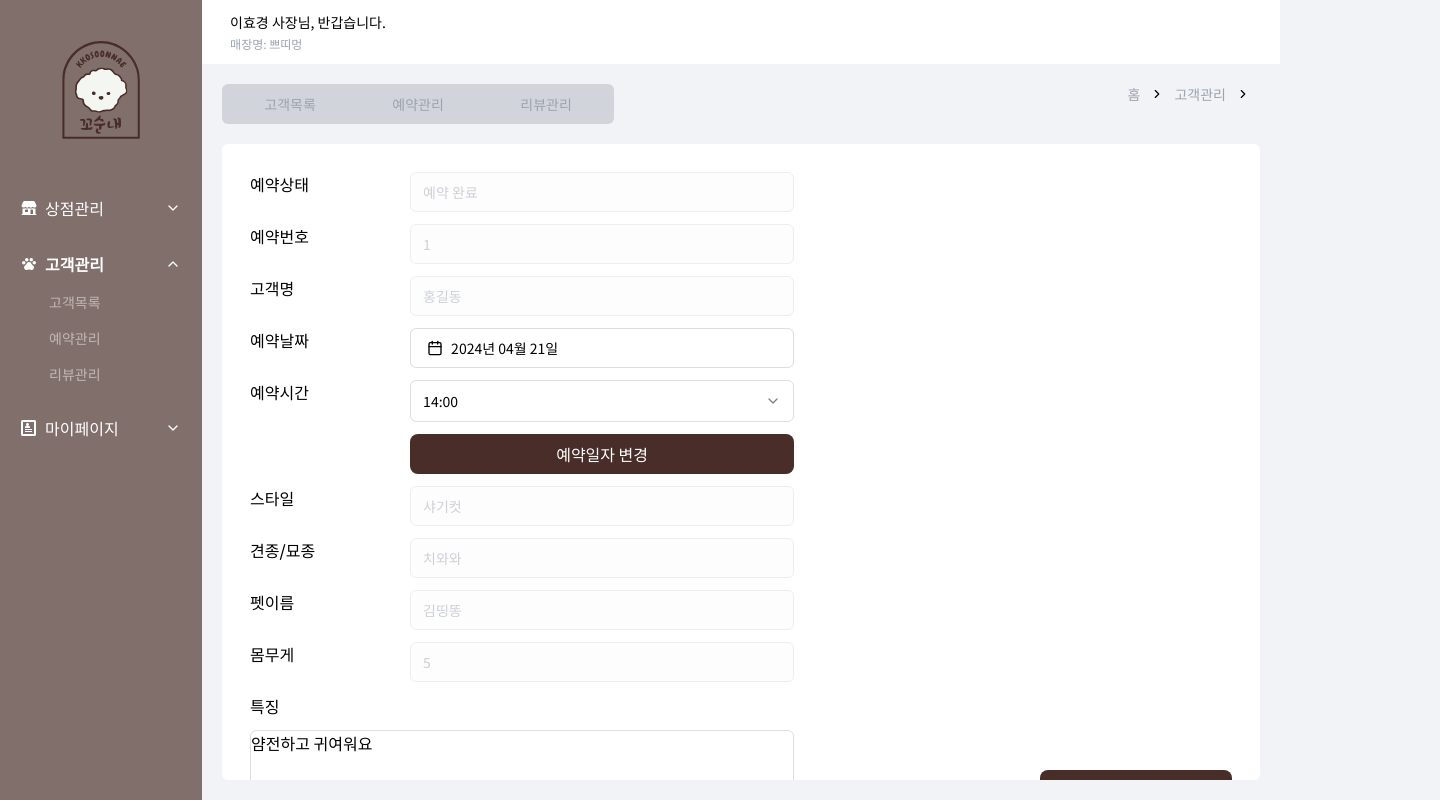
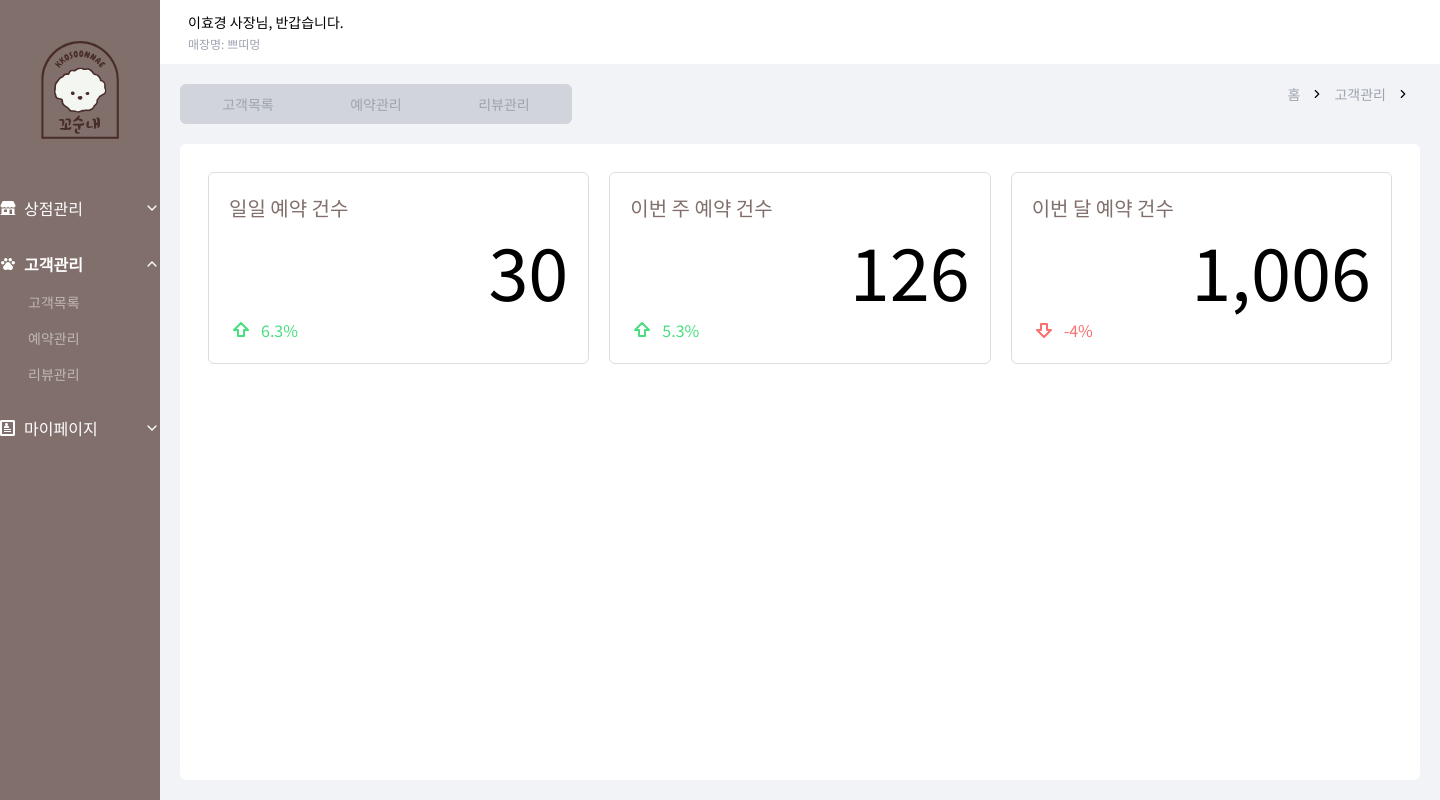
Before and after one commit to super-coding-3/kkosoonnae-president, a React (Create React App) app: page /customer-reservation-statistics in a window 1280 px wide. Shown: the whole page, 1440 px wide, since content can reach past the window. Built offline with nearby package versions, Linux system fonts and the light colour scheme; the HTML template or start-up script is replaced by a standard one.

Commit message:
[style] 예약 통계의 예약 건수 스타일 완료

```diff
--- /dev/null
+++ b/src/components/reservation_statistics/ReservationCount.tsx
@@ -0,0 +1,31 @@
+import React from "react";
+
+import { ArrowBigDown, ArrowBigUp } from "lucide-react";
+import { NUMBER_COMMA } from "constants/constants";
+
+interface ReservationCountProps {
+  title: string;
+  count: number;
+  variance: number;
+}
+
+const ReservationCount: React.FC<ReservationCountProps> = (props) => {
+  return (
+    <article className="flex flex-col justify-center gap-3 border border-COMMONN_BORDER_GRAY rounded-md w-96 h-full p-5">
+      <header className="text-MAIN_LIGHT_COLOR text-xl">{props.title}</header>
+      <main className="w-full text-right text-7xl">
+        {props.count.toString().replace(NUMBER_COMMA, ",")}
+      </main>
+      <footer
+        className={`flex gap-2 ${
+          Math.sign(props.variance) === -1 ? "text-red-400" : "text-green-400"
+        }`}
+      >
+        {Math.sign(props.variance) === -1 ? <ArrowBigDown /> : <ArrowBigUp />}
+        <p>{props.variance}%</p>
+      </footer>
+    </article>
+  );
+};
+
+export default ReservationCount;
--- /dev/null
+++ b/src/components/reservation_statistics/ReservationGraph.tsx
@@ -0,0 +1,13 @@
+import React from "react";
+
+interface ReservationGraph {
+  title: string;
+  count: number;
+  variance: number;
+}
+
+const ReservationGraph: React.FC<ReservationGraph> = (props) => {
+  return <div></div>;
+};
+
+export default ReservationGraph;
--- a/src/constants/constants.tsx
+++ b/src/constants/constants.tsx
@@ -4,6 +4,7 @@ import ReviewManagement from "page/review_management/ReviewManagement";
 import EditUserInfo from "page/mypage/EditUserInfo";
 import ChangePassword from "page/mypage/ChangePassword";
 import ReservationDetail from "page/reservation_management/ReservationDetail";
+import ReservationDashboard from "page/reservation_management/ReservationDashboard";
 
 // Router_infos에 object 순서 변경하면 안됨
 export const ROUTER_INFOS = [
@@ -28,7 +29,10 @@ export const ROUTER_INFOS = [
   // 예약 상세
   { path: "/customer-reservation-detail", element: <ReservationDetail /> },
   // 예약 통계
-  { path: "/customer-reservation-statistics", element: <ReservationDetail /> },
+  {
+    path: "/customer-reservation-statistics",
+    element: <ReservationDashboard />,
+  },
 ];
 
 export const CATEGORY_INFOS = [
@@ -58,3 +62,5 @@ export const CATEGORY_INFOS = [
     ],
   },
 ];
+
+export const NUMBER_COMMA = /\B(?=(\d{3})+(?!\d))/g;
--- /dev/null
+++ b/src/page/reservation_management/ReservationDashboard.tsx
@@ -0,0 +1,35 @@
+import Layout from "components/common/Layout/Layout";
+import ReservationCount from "components/reservation_statistics/ReservationCount";
+import React from "react";
+
+const ReservationDashboard: React.FC = () => {
+  const reservationGraphData = [
+    { month: "1월", count: 30 },
+    { month: "2월", count: 45 },
+    { month: "3월", count: 40 },
+    { month: "4월", count: 60 },
+    { month: "5월", count: 70 },
+    { month: "6월", count: 90 },
+  ];
+
+  return (
+    <Layout>
+      <section className="flex gap-5 h-48">
+        <ReservationCount title="일일 예약 건수" count={30} variance={6.3} />
+        <ReservationCount
+          title="이번 주 예약 건수"
+          count={126}
+          variance={5.3}
+        />
+        <ReservationCount
+          title="이번 달 예약 건수"
+          count={1006}
+          variance={-4.0}
+        />
+      </section>
+      <section></section>
+    </Layout>
+  );
+};
+
+export default ReservationDashboard;
```
